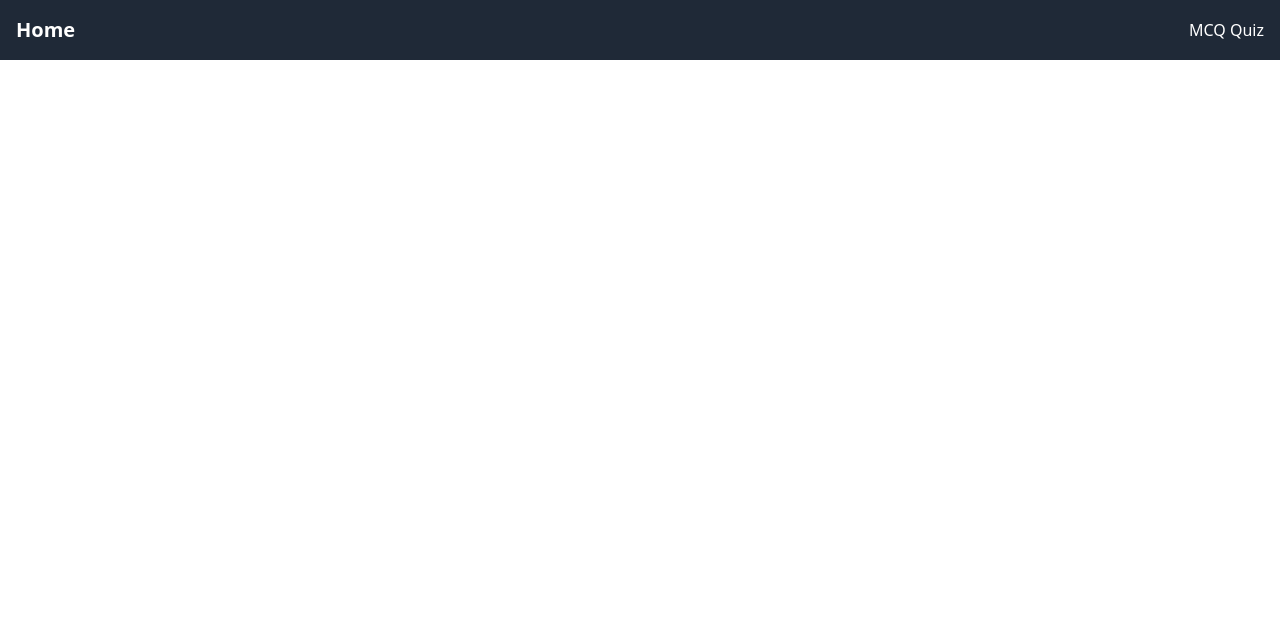
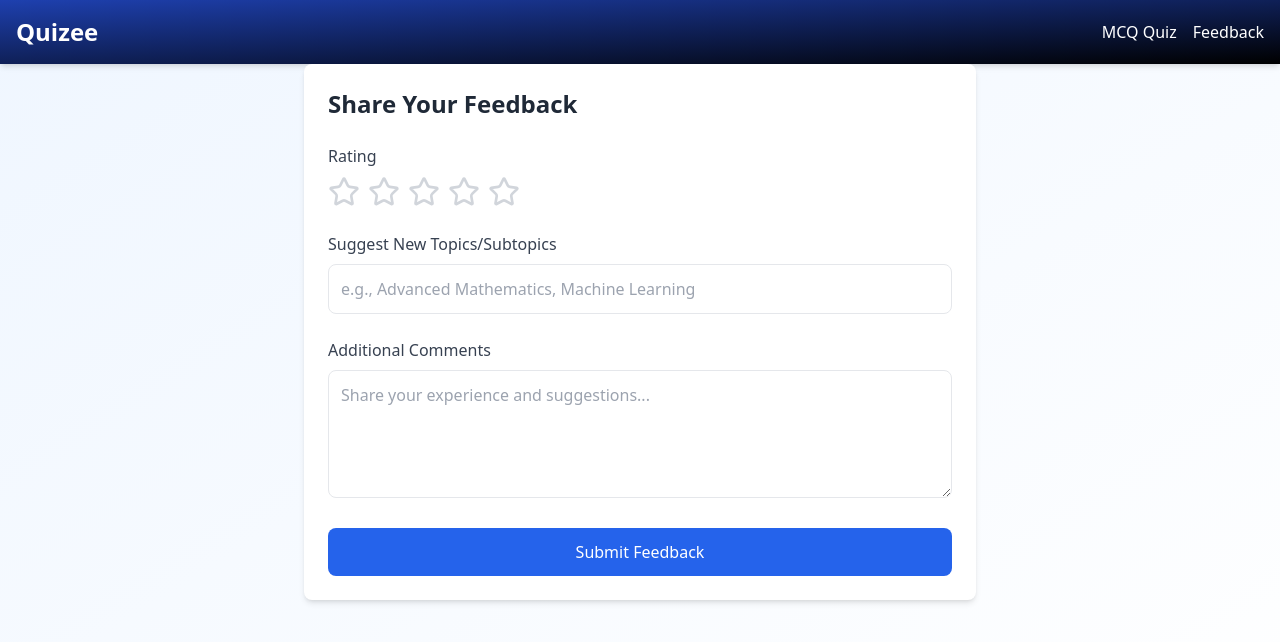
Before and after one commit to S342D32/MCQGeneratorApp, a React (Create React App) app in the folder src1/: page /feedback in a window 1280 px wide. Before the commit this address had no page. Shown: the top 642 px of the page. Built offline with nearby package versions, Linux system fonts and the light colour scheme.

Commit message:
Add build script to package.json

```diff
--- a/src1/package.json
+++ b/src1/package.json
@@ -6,6 +6,7 @@
     "@headlessui/react": "^1.7.17",
     "axios": "^1.7.9",
     "cra-template": "1.2.0",
+    "lucide-react": "^0.469.0",
     "react": "^18.2.0",
     "react-dom": "^18.2.0",
     "react-router-dom": "^6.21.1",
@@ -36,5 +37,8 @@
       "last 1 firefox version",
       "last 1 safari version"
     ]
+  },
+  "devDependencies": {
+    "@babel/plugin-proposal-private-property-in-object": "^7.21.11"
   }
 }
--- a/src1/src/App.js
+++ b/src1/src/App.js
@@ -1,51 +1,58 @@
 import React from 'react';
 import { BrowserRouter as Router, Route, Routes, Link } from 'react-router-dom';
-
 import MCQGenerator from './MCQGenerator';
+import Feedback from './Feedback';
 import './index.css';
-
-
-
-
 
 function App() {
   return (
     <Router>
-      <div>
-        <nav className="bg-gray-800 p-4">
+      <div className="min-h-screen bg-gradient-to-br from-blue-50 to-white">
+        <nav className="bg-gradient-to-br from-blue-800 to-black shadow-md p-4">
           <div className="container mx-auto flex justify-between items-center">
-            <Link to="/" className="text-white text-xl font-bold">Home</Link>
-            <div>
-
+            <Link to="/" className="text-white text-2xl font-bold">Quizee</Link>
+            <div className="space-x-4">
               <Link to="/mcq" className="text-white hover:text-gray-300">MCQ Quiz</Link>
-
-
+              <Link to="/feedback" className="text-white hover:text-gray-300">Feedback</Link>
             </div>
           </div>
         </nav>
 
         <Routes>
-          <Route path="/" element={
-            <div className="container mx-auto p-4 text-center">
-              <h1 className="text-3xl mb-4 font-mono">Welcome to Learning Platform</h1>
-              <div className="flex justify-center space-x-4">
+          <Route
+            path="/"
+            element={
+              <div className="container mx-auto p-6 text-center mt-8">
+                <div className="bg-gradient-to-br from-blue-200 to-white bg-white bg-opacity-90 p-8  rounded-lg shadow-md shadow-xl">
 
-
+                  <h1 className="text-4xl font-extrabold text-gray-800 mb-6">
+                    Welcome to Your Personalized Learning Platform
+                  </h1>
+                  <p className="text-lg text-gray-600 mb-8">
+                    Embark on a journey of knowledge with interactive quizzes designed to sharpen your skills.
+                  </p>
+                  <div className="space-y-4 sm:space-y-0 sm:space-x-4 flex flex-col sm:flex-row justify-center">
                     <Link
                       to="/mcq"
-                  className="bg-green-500 text-white p-4 rounded hover:bg-green-600"
+                      className="bg-green-500 text-white px-6 py-3 rounded-full text-lg hover:bg-green-600 shadow-md transform hover:-translate-y-1 transition duration-200"
                     >
-                  Take MCQ Quiz
+                      Take the MCQ Quiz Now
                     </Link>
-
+                    <Link
+                      to="/feedback"
+                      className="bg-blue-500 text-white px-6 py-3 rounded-full text-lg hover:bg-blue-600 shadow-md transform hover:-translate-y-1 transition duration-200"
+                    >
+                      Share Your Feedback
+                    </Link>
                   </div>
                 </div>
-          } />
+              </div>
+            }
+          />
+          <Route path="/mcq" element={<MCQGenerator />} />
+          <Route path="/feedback" element={<Feedback />} />
+        </Routes>
 
-          <Route path="/mcq" element={<MCQGenerator />} />
-
-
-        </Routes>
       </div>
     </Router>
   );
--- /dev/null
+++ b/src1/src/Feedback.js
@@ -0,0 +1,117 @@
+import React, { useState } from 'react';
+import { Star } from 'lucide-react';
+
+const Feedback = () => {
+  const [rating, setRating] = useState(0);
+  const [hoveredRating, setHoveredRating] = useState(0);
+  const [feedback, setFeedback] = useState('');
+  const [topicSuggestion, setTopicSuggestion] = useState('');
+  const [submitted, setSubmitted] = useState(false);
+  const [error, setError] = useState('');
+
+  const handleSubmit = async (e) => {
+    e.preventDefault();
+    if (rating === 0) {
+      setError('Please provide a rating');
+      return;
+    }
+
+    try {
+      const response = await fetch('http://localhost:5000/api/feedback', {
+        method: 'POST',
+        headers: {
+          'Content-Type': 'application/json',
+        },
+        body: JSON.stringify({
+          rating,
+          feedback,
+          topicSuggestion,
+          timestamp: new Date().toISOString()
+        })
+      });
+
+      if (response.ok) {
+        setSubmitted(true);
+        setError('');
+      } else {
+        throw new Error('Failed to submit feedback');
+      }
+    } catch (err) {
+      setError('Failed to submit feedback. Please try again.');
+    }
+  };
+
+  if (submitted) {
+    return (
+      <div className="text-center p-6 bg-green-50 rounded-lg">
+        <h3 className="text-xl font-semibold text-green-700 mb-2">Thank You!</h3>
+        <p className="text-green-600">Your feedback has been submitted successfully.</p>
+      </div>
+    );
+  }
+
+  return (
+    <div className="max-w-2xl mx-auto p-6 bg-white rounded-lg shadow-md">
+      <h2 className="text-2xl font-bold mb-6 text-gray-800">Share Your Feedback</h2>
+      <form onSubmit={handleSubmit} className="space-y-6">
+        <div>
+          <label className="block text-gray-700 mb-2">Rating</label>
+          <div className="flex gap-2">
+            {[1, 2, 3, 4, 5].map((star) => (
+              <Star
+                key={star}
+                size={32}
+                className={`cursor-pointer transition-colors ${
+                  (hoveredRating || rating) >= star
+                    ? 'fill-yellow-400 text-yellow-400'
+                    : 'text-gray-300'
+                }`}
+                onMouseEnter={() => setHoveredRating(star)}
+                onMouseLeave={() => setHoveredRating(0)}
+                onClick={() => setRating(star)}
+              />
+            ))}
+          </div>
+        </div>
+
+        <div>
+          <label className="block text-gray-700 mb-2">
+            Suggest New Topics/Subtopics
+          </label>
+          <input
+            type="text"
+            value={topicSuggestion}
+            onChange={(e) => setTopicSuggestion(e.target.value)}
+            className="w-full p-3 border rounded-lg focus:ring-2 focus:ring-blue-500 focus:border-blue-500"
+            placeholder="e.g., Advanced Mathematics, Machine Learning"
+          />
+        </div>
+
+        <div>
+          <label className="block text-gray-700 mb-2">
+            Additional Comments
+          </label>
+          <textarea
+            value={feedback}
+            onChange={(e) => setFeedback(e.target.value)}
+            className="w-full p-3 border rounded-lg h-32 focus:ring-2 focus:ring-blue-500 focus:border-blue-500"
+            placeholder="Share your experience and suggestions..."
+          />
+        </div>
+
+        {error && (
+          <div className="text-red-600 text-sm">{error}</div>
+        )}
+
+        <button
+          type="submit"
+          className="w-full bg-blue-600 text-white py-3 px-6 rounded-lg hover:bg-blue-700 transition duration-200"
+        >
+          Submit Feedback
+        </button>
+      </form>
+    </div>
+  );
+};
+
+export default Feedback;
```
Also changed, not shown: src1/src/MCQGenerator.js (+57 -67 lines), 10 other files (tests, documents, lock files or other folders). Lines whose indentation alone changed are shown as unchanged.
